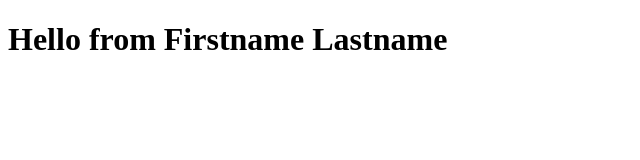
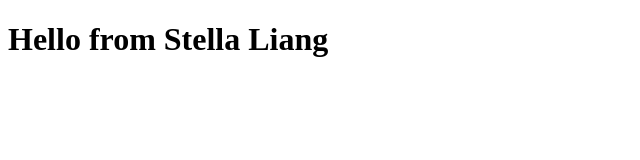
Before and after one commit to stella1215/is445hw1, a plain HTML site: page index.html in a window 1280 px wide. Shown: the whole page, without its empty margins (0-640 px from the left). Drawn offline with Linux system fonts and the light colour scheme.

Commit message:
change name

```diff
--- a/index.html
+++ b/index.html
@@ -7,6 +7,6 @@
     <title>Homework 1</title>
   </head>
   <body>
-    <h1>Hello from Firstname Lastname</h1>
+    <h1>Hello from Stella Liang</h1>
   </body>
 </html>
```
